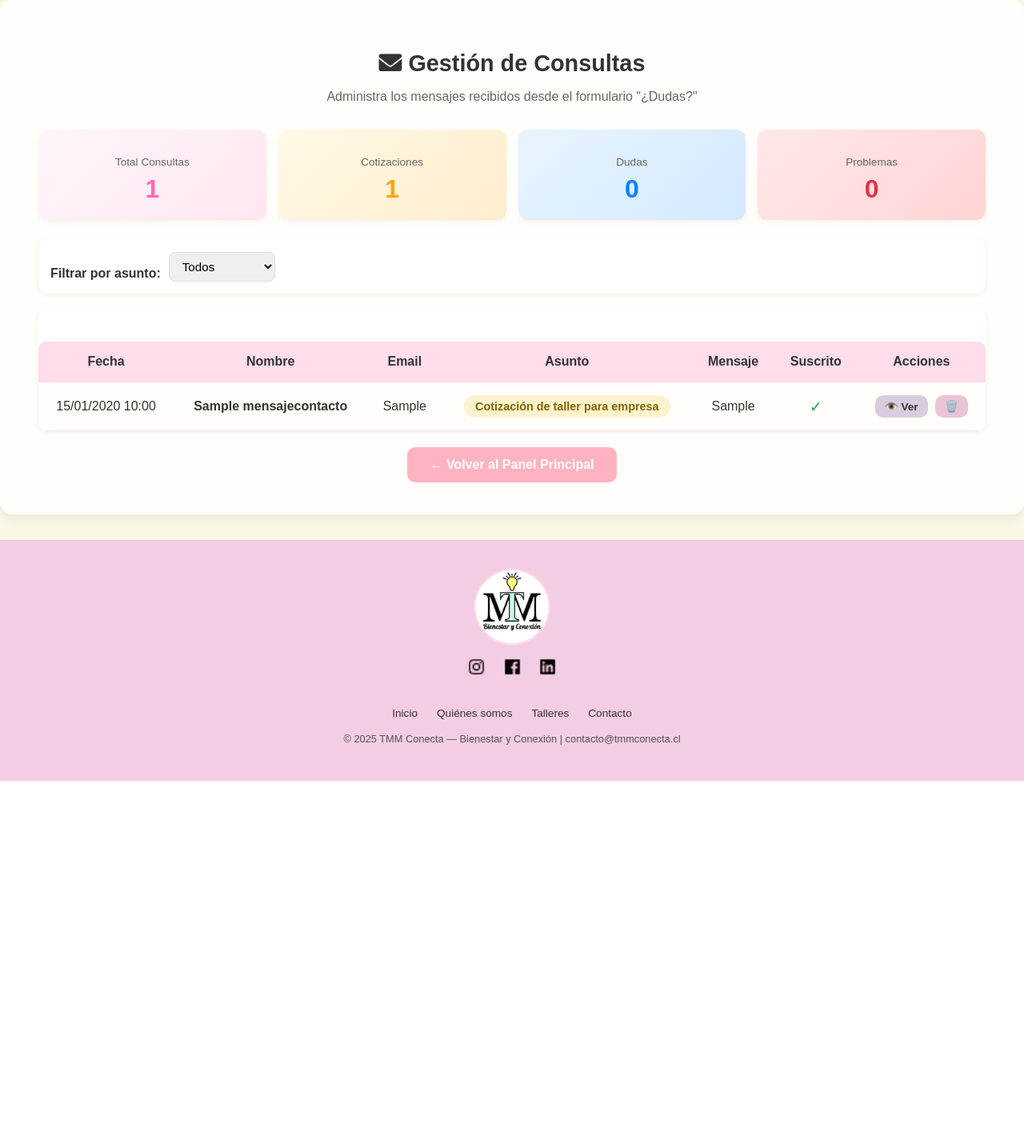
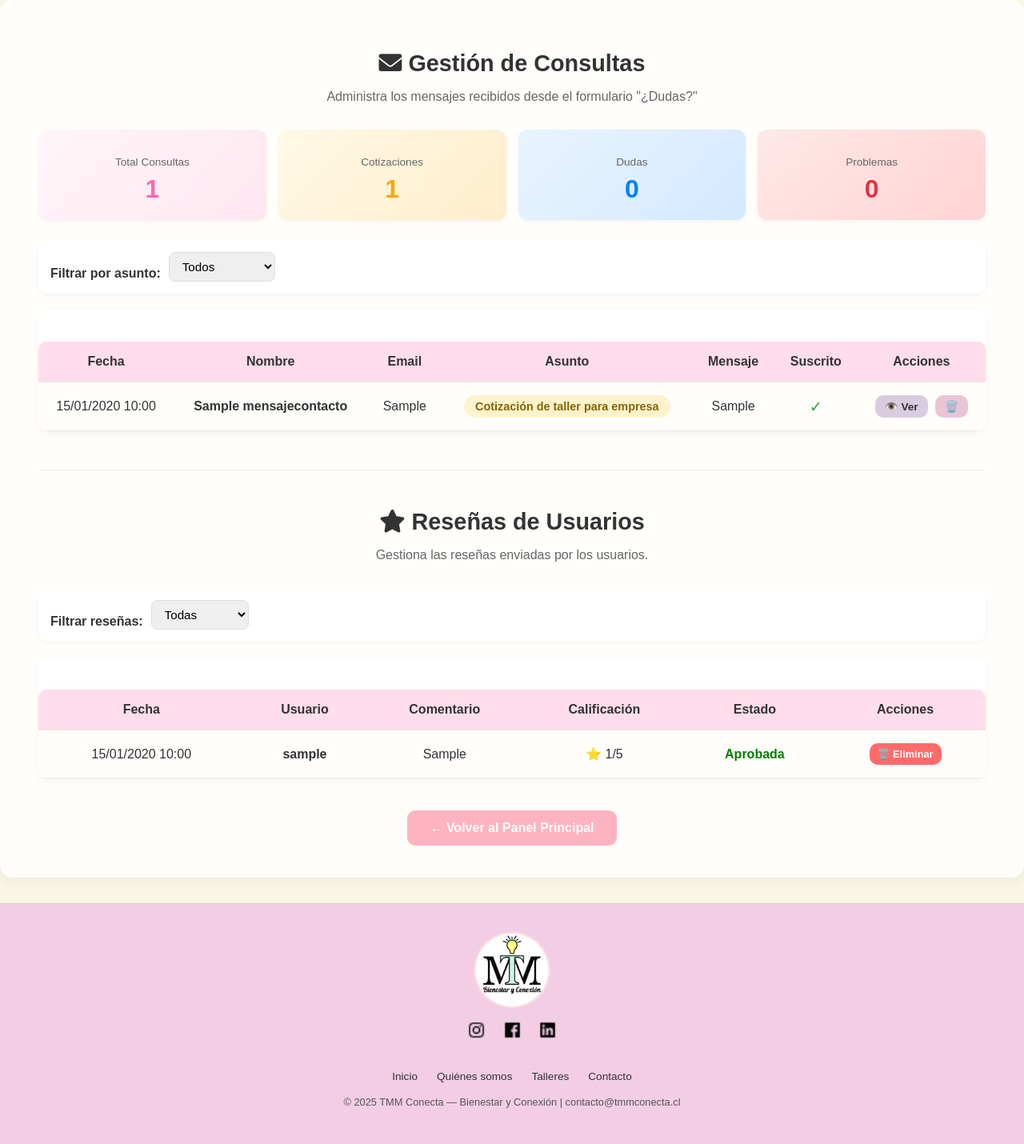
Before and after one commit to rgarzona1/TMM_Conecta, a Django app: page /panel/consultas/ in a window 1280 px wide. Shown: the part 115-1545 px from the top of the page at 80% size. Before the commit the page ends 1091 px from the top, so only its background shows below. Run offline with Django 5.2, Linux system fonts and the light colour scheme; a user stored in the database is signed in; tables that the repository leaves empty hold one stand-in row (values such as "Sample post").

Commit message:
gestion de reseñas

```diff
--- a/TMM_Conecta/urls.py
+++ b/TMM_Conecta/urls.py
@@ -25,6 +25,7 @@ urlpatterns = [
     path('', include('Web.urls')),
     path('usuarios/', include('usuarios.urls')),
     path('tienda/', include('tienda.urls')),
+
     #path('accounts/', include('django.contrib.auth.urls')),  # para login/logout por defecto
 ] + static(settings.MEDIA_URL, document_root=settings.MEDIA_ROOT)
 
--- a/Web/models.py
+++ b/Web/models.py
@@ -75,7 +75,7 @@ class Resena(models.Model):
         comentario = models.TextField(max_length=500)
         calificacion = models.PositiveIntegerField(default=5)
         fecha_creacion = models.DateTimeField(auto_now_add=True)
-        aprobada = models.BooleanField(default=False)  # ✅ Moderación
+        aprobada = models.BooleanField(default=False)
 
         class Meta:
             ordering = ['-fecha_creacion']
--- a/Web/urls.py
+++ b/Web/urls.py
@@ -8,5 +8,7 @@ urlpatterns = [
     path('panel/consultas/', views.panel_consultas, name='panel_consultas'),
     path('panel/consultas/<int:pk>/', views.detalle_consulta, name='detalle_consulta'),
     path('panel/consultas/<int:pk>/eliminar/', views.eliminar_consulta, name='eliminar_consulta'),
+    path('panel/resenas/aprobar/<int:id>/', views.aprobar_resena, name='aprobar_resena'),
+    path('panel/resenas/eliminar/<int:id>/', views.eliminar_resena, name='eliminar_resena'),
 
 ]
--- a/Web/views.py
+++ b/Web/views.py
@@ -85,6 +85,20 @@ def panel_consultas(request):
     problemas = MensajeContacto.objects.filter(asunto='problemas').count()
     otros = MensajeContacto.objects.filter(asunto='otros').count()
 
+    #Reseñas
+
+    filtro_resenas = request.GET.get('resenas', 'TODAS')
+
+    if filtro_resenas == 'APROBADAS':
+        resenas = Resena.objects.filter(aprobada=True)
+    elif filtro_resenas == 'PENDIENTES':
+        resenas = Resena.objects.filter(aprobada=False)
+    else:
+        resenas = Resena.objects.all()   # TODAS
+
+    resenas = resenas.order_by('-fecha_creacion')
+
+
     context = {
         'consultas': consultas,
         'asunto_filtro': asunto_filtro,
@@ -93,6 +107,11 @@ def panel_consultas(request):
         'dudas': dudas,
         'problemas': problemas,
         'otros': otros,
+
+        # RESEÑAS
+        'resenas': resenas,
+        'filtro_resenas': filtro_resenas,
+
     }
 
     return render(request, 'tienda/panel_mensajes.html', context)
@@ -117,3 +136,21 @@ def eliminar_consulta(request, pk):
         return redirect('panel_consultas')
 
     return render(request, 'Web/confirmar_eliminar_consulta.html', {'consulta': consulta})
+
+@login_required
+def aprobar_resena(request, id):
+    """Aprueba una reseña pendiente."""
+    resena = get_object_or_404(Resena, id=id)
+    resena.aprobada = True
+    resena.save()
+    messages.success(request, "La reseña fue aprobada correctamente.")
+    return redirect("panel_consultas")
+
+
+@login_required
+def eliminar_resena(request, id):
+    """Elimina una reseña."""
+    resena = get_object_or_404(Resena, id=id)
+    resena.delete()
+    messages.success(request, "La reseña fue eliminada correctamente.")
+    return redirect("panel_consultas")
--- a/templates/tienda/panel_mensajes.html
+++ b/templates/tienda/panel_mensajes.html
@@ -113,6 +113,101 @@
       </table>
     </div>
 
+    <hr style="margin: 3rem 0; border-top: 1px solid #eee;">
+
+  <h2 style="margin-bottom: 10px;"><i class="fa fa-star"></i> Reseñas de Usuarios</h2>
+  <p>Gestiona las reseñas enviadas por los usuarios.</p>
+
+  <!-- FILTRO DE RESEÑAS -->
+  <div style="margin-bottom: 20px; background: white; padding: 15px; border-radius: 12px; box-shadow: 0 2px 6px rgba(0,0,0,0.05);">
+    <form method="GET" style="display: flex; gap: 10px; align-items: center; flex-wrap: wrap;">
+      <label style="font-weight: 600; color: #333;">Filtrar reseñas:</label>
+
+      <!-- Mantener los filtros de consultas -->
+      <input type="hidden" name="asunto" value="{{ asunto_filtro }}">
+
+      <select name="resenas" onchange="this.form.submit()"
+              style="padding: 8px 12px; border-radius: 8px; border: 1px solid #ddd; font-size: 0.95rem;">
+        <option value="TODAS" {% if filtro_resenas == 'TODAS' %}selected{% endif %}>Todas</option>
+        <option value="APROBADAS" {% if filtro_resenas == 'APROBADAS' %}selected{% endif %}>Aprobadas</option>
+        <option value="PENDIENTES" {% if filtro_resenas == 'PENDIENTES' %}selected{% endif %}>Pendientes</option>
+      </select>
+    </form>
+  </div>
+
+
+  <!-- TABLA DE RESEÑAS -->
+  <div style="background: white; border-radius: 12px; overflow: hidden; box-shadow: 0 3px 10px rgba(0,0,0,0.05); margin-bottom: 40px;">
+    <table class="tabla-panel">
+      <thead>
+        <tr>
+          <th>Fecha</th>
+          <th>Usuario</th>
+          <th>Comentario</th>
+          <th>Calificación</th>
+          <th>Estado</th>
+          <th>Acciones</th>
+        </tr>
+      </thead>
+
+      <tbody>
+        {% for r in resenas %}
+        <tr>
+          <td style="white-space: nowrap;">{{ r.fecha_creacion|date:"d/m/Y H:i" }}</td>
+          <td><strong>{{ r.usuario.username }}</strong></td>
+
+          <td style="max-width: 350px; overflow: hidden; text-overflow: ellipsis; white-space: nowrap;">
+            {{ r.comentario }}
+          </td>
+
+          <td style="text-align:center;">
+            ⭐ {{ r.calificacion }}/5
+          </td>
+
+          <td style="text-align:center;">
+            {% if r.aprobada %}
+              <span style="color: green; font-weight: bold;">Aprobada</span>
+            {% else %}
+              <span style="color: #cc0000; font-weight: bold;">Pendiente</span>
+            {% endif %}
+          </td>
+          <td style="white-space: nowrap;">
+
+            {% if not r.aprobada %}
+                <a href="{% url 'aprobar_resena' r.id %}"
+                  class="btn-panel"
+                  style="padding:6px 10px; font-size:0.8rem; margin-right:5px;">
+                  ✔️ Aprobar
+                </a>
+            {% endif %}
+
+            <a href="{% url 'eliminar_resena' r.id %}"
+              class="btn-panel"
+              style="padding:6px 10px; font-size:0.8rem; background:#ff6b6b;"
+              onclick="return confirm('¿Eliminar esta reseña?');">
+              🗑️ Eliminar
+            </a>
+
+        </td>
+
+
+        </tr>
+        {% empty %}
+        <tr>
+          <td colspan="5" style="text-align: center; padding: 2rem; color: #999;">
+            No hay reseñas registradas.
+          </td>
+        </tr>
+        <td style="white-space: nowrap;">
+
+
+
+        {% endfor %}
+      </tbody>
+    </table>
+  </div>
+
+
     <div style="margin-top: 20px; text-align: center;">
       <a href="{% url 'panel_duena_inicio' %}" class="btn-panel">← Volver al Panel Principal</a>
     </div>
```
Also changed, not shown: media/talleres/aromaterapia_ul9NAf6.jpg (added).
